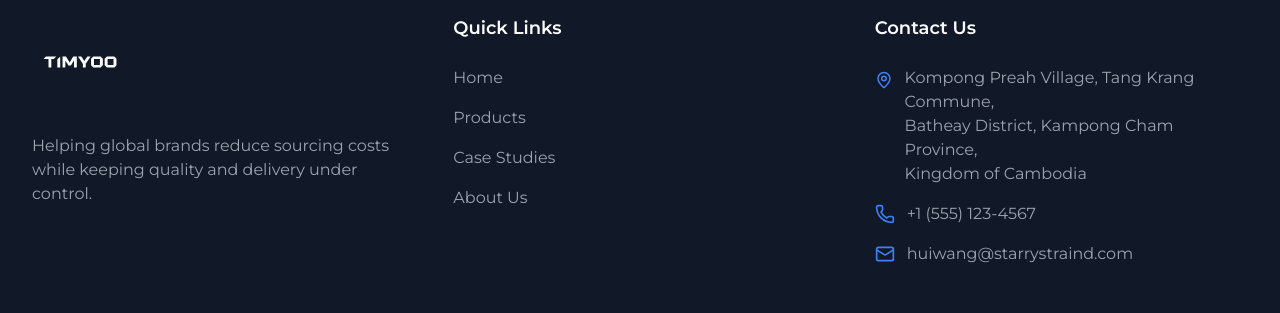
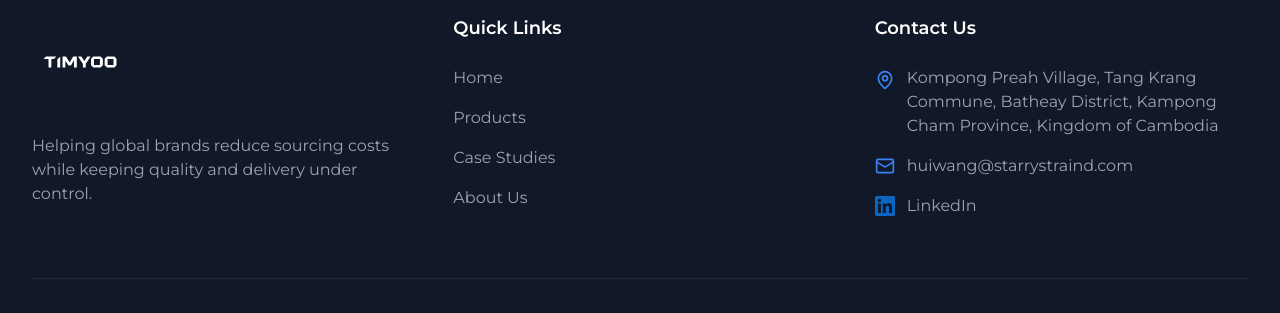
Before and after one commit to hiytom/TimYoo, a React (Vite) app: page /products/aprons in a window 1280 px wide. Shown: the part 9905-10218 px from the top of the page. Built offline with nearby package versions, Linux system fonts and the light colour scheme.

Commit message:
Update footer LinkedIn contact

```diff
--- a/src/components/Footer.tsx
+++ b/src/components/Footer.tsx
@@ -1,8 +1,24 @@
 import React from 'react';
-import { Mail, MapPin, Phone } from 'lucide-react';
+import { Mail, MapPin } from 'lucide-react';
 import logo from '../assets/logo.svg';
 import { siteData } from '../data/siteData';
 import { toDomId } from '../utils/domId';
+
+const LinkedInIcon: React.FC<{ className?: string; id?: string }> = ({ className, id }) => (
+  <svg
+    id={id}
+    className={className}
+    viewBox="0 0 24 24"
+    role="img"
+    aria-label="LinkedIn"
+    xmlns="http://www.w3.org/2000/svg"
+  >
+    <path
+      fill="currentColor"
+      d="M20.447 20.452h-3.554v-5.569c0-1.328-.027-3.037-1.852-3.037-1.853 0-2.136 1.445-2.136 2.939v5.667H9.351V9h3.414v1.561h.046c.477-.9 1.637-1.85 3.37-1.85 3.601 0 4.267 2.37 4.267 5.455v6.286zM5.337 7.433a2.062 2.062 0 1 1 0-4.124 2.062 2.062 0 0 1 0 4.124zM7.119 20.452H3.554V9h3.565v11.452zM22.225 0H1.771C.792 0 0 .774 0 1.729v20.542C0 23.227.792 24 1.771 24h20.451C23.2 24 24 23.227 24 22.271V1.729C24 .774 23.2 0 22.222 0h.003z"
+    />
+  </svg>
+);
 
 const Footer: React.FC = () => {
   const { footer } = siteData;
@@ -45,23 +61,26 @@
             <h3 id="footer-contact-title" className="text-lg font-semibold mb-6">Contact Us</h3>
             <ul id="footer-contact-list" className="space-y-4">
               <li id="footer-contact-address-item" className="flex items-start">
-                <MapPin id="footer-contact-address-icon" className="w-5 h-5 text-blue-500 mr-3 mt-1" />
+                <MapPin id="footer-contact-address-icon" className="w-5 h-5 shrink-0 text-blue-500 mr-3 mt-1" />
                 <span id="footer-contact-address" className="text-gray-400">
-                  {footer.contact.addressLines.map((line, index) => (
-                    <React.Fragment key={line}>
-                      {line}
-                      {index < footer.contact.addressLines.length - 1 && <br />}
-                    </React.Fragment>
-                  ))}
+                  {footer.contact.addressLines.join(' ')}
                 </span>
               </li>
+              <li id="footer-contact-email-item" className="flex items-center">
+                <Mail id="footer-contact-email-icon" className="w-5 h-5 shrink-0 text-blue-500 mr-3" />
+                <span id="footer-contact-email" className="text-gray-400">{footer.contact.email}</span>
+              </li>
               <li id="footer-contact-phone-item" className="flex items-center">
-                <Phone id="footer-contact-phone-icon" className="w-5 h-5 text-blue-500 mr-3" />
-                <span id="footer-contact-phone" className="text-gray-400">{footer.contact.phone}</span>
-              </li>
-              <li id="footer-contact-email-item" className="flex items-center">
-                <Mail id="footer-contact-email-icon" className="w-5 h-5 text-blue-500 mr-3" />
-                <span id="footer-contact-email" className="text-gray-400">{footer.contact.email}</span>
+                <LinkedInIcon id="footer-contact-phone-icon" className="w-5 h-5 shrink-0 text-[#0A66C2] mr-3" />
+                <a
+                  id="footer-contact-phone"
+                  href="https://www.linkedin.com/in/hui-wang-2528a7b4"
+                  target="_blank"
+                  rel="noreferrer"
+                  className="text-gray-400 hover:text-white transition-colors"
+                >
+                  LinkedIn
+                </a>
               </li>
             </ul>
           </div>
```
